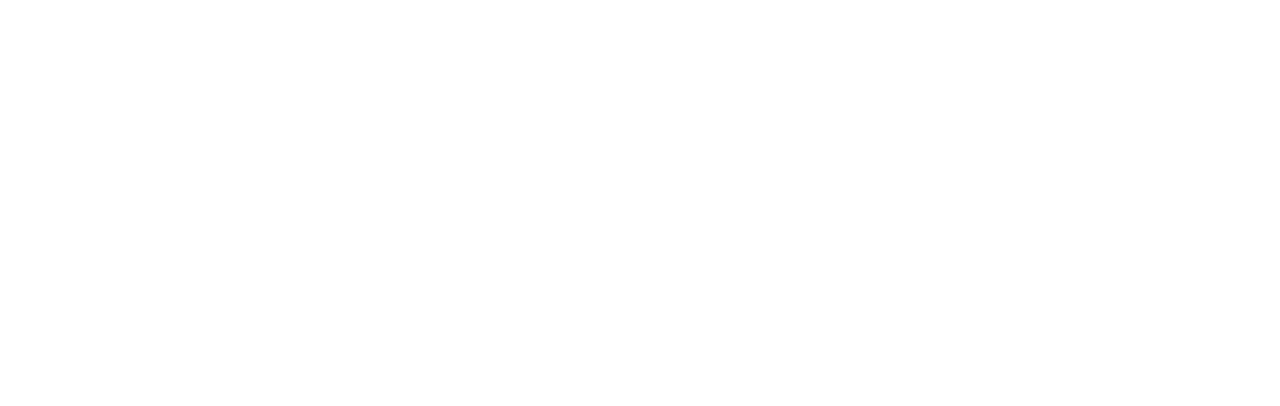
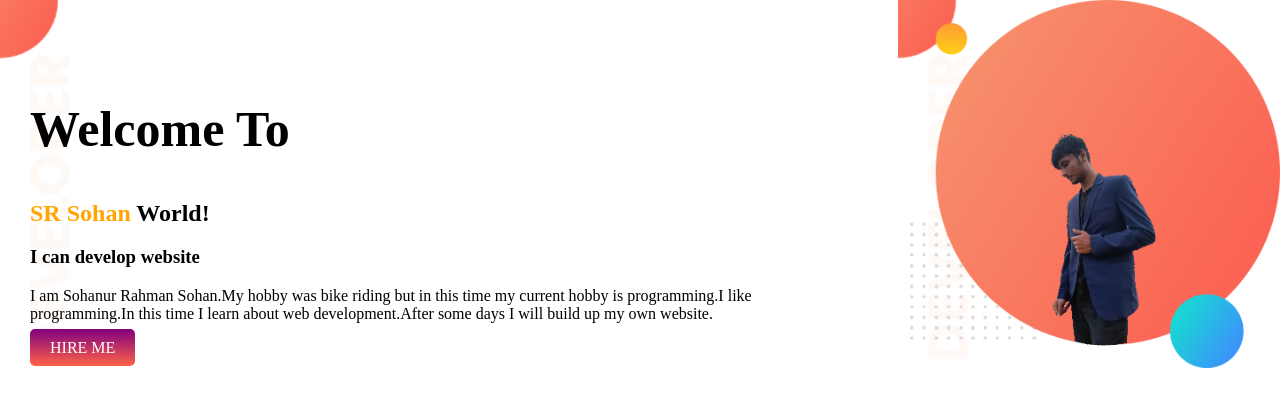
Before and after one commit to sohan284/developer_portfolio, a plain HTML site: page index.html in a window 1280 px wide. Drawn offline with Linux system fonts and the light colour scheme.

Commit message:
image add

```diff
--- a/index.html
+++ b/index.html
@@ -1,13 +1,38 @@
 <!DOCTYPE html>
 <html lang="en">
+
 <head>
     <meta charset="UTF-8">
     <meta http-equiv="X-UA-Compatible" content="IE=edge">
     <meta name="viewport" content="width=device-width, initial-scale=1.0">
     <title>Sohan's Portfolio</title>
     <link rel="stylesheet" href="style.css">
+    <link rel="preconnect" href="https://fonts.googleapis.com">
+    <link rel="preconnect" href="https://fonts.gstatic.com" crossorigin>
+    <link href="https://fonts.googleapis.com/css2?family=Poppins&display=swap" rel="stylesheet">
 </head>
+
 <body>
+    <section class="top-banner">
+        <div class="text">
+            <h1 class="welcome">Welcome To</h1>
+            <h1> <span class="orange">SR Sohan </span>World!</h1>
+            <h3>I can develop website</h3>
+            <p>I am Sohanur Rahman Sohan.My hobby was bike riding but in this time my current hobby is programming.I
+                like
+                programming.In this time I learn about web development.After some days I will build up my own
+                website.
+            </p>
+            <a class="link-button" href="https://www.linkedin.com/in/sr-sohan-1621a0199/" target="blank"> HIRE
+                ME</a>
+        </div>
+
+        <div class="half-width">
+            <img src="images/sohan.png" alt="">
+        </div>
+    </section>
+
 
 </body>
+
 </html>
--- a/style.css
+++ b/style.css
@@ -0,0 +1,46 @@
+body{
+    font-family: font-family: 'Poppins', sans-serif;
+    margin: 0px;
+}
+.text{
+    margin-left: 30px;
+}
+h1{
+    color: black;
+
+}
+.welcome{
+    font-size: 50px;
+    margin-top: 100px;
+
+}
+h3{
+    color: black;
+}
+p{
+    color: black;
+}
+.orange{
+    color: orange;
+}
+section{
+    display: flex;
+}
+.half-width{
+    width: 50%;
+    padding-left: 5%;
+}
+.half-width img{
+    width: 100%;
+}
+.link-button{
+    text-decoration: none;
+    background-image:linear-gradient( purple,tomato);
+    color: white;
+    padding: 10px 20px;
+    border-radius: 5px;
+
+}
+.top-banner{
+    background-image: url(images/top-banner.png);
+}
```
Also changed, not shown: images/IMG20211224173054-removebg-preview.png (added), images/IMG20211224173156-removebg-preview.png (added), images/IMG_20210618_135345__01-removebg-preview.png (added), images/IMG_20211217_021037-01-removebg-preview.png (added), images/dream-bg.png (added), images/exp-bg.png (added), images/jhankar.png (added), images/jhankar2.png (added), images/my-bg.png (added), images/my-bg2.png (added), images/sohan.png (added), images/top-banner.png (added), 1 other file.
